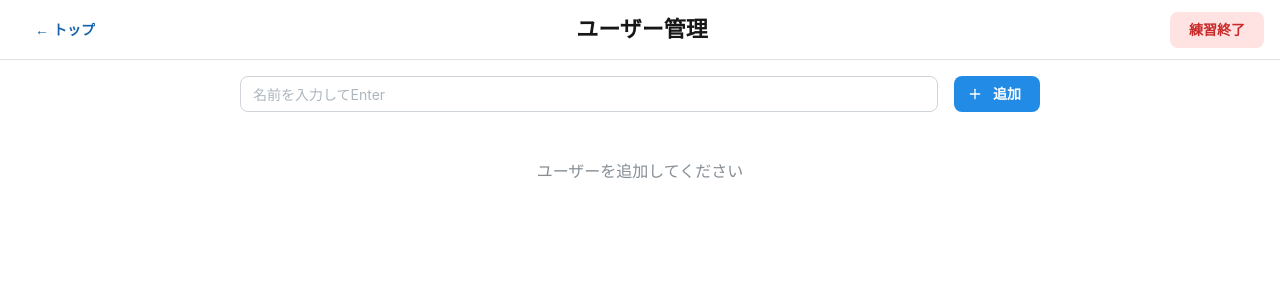
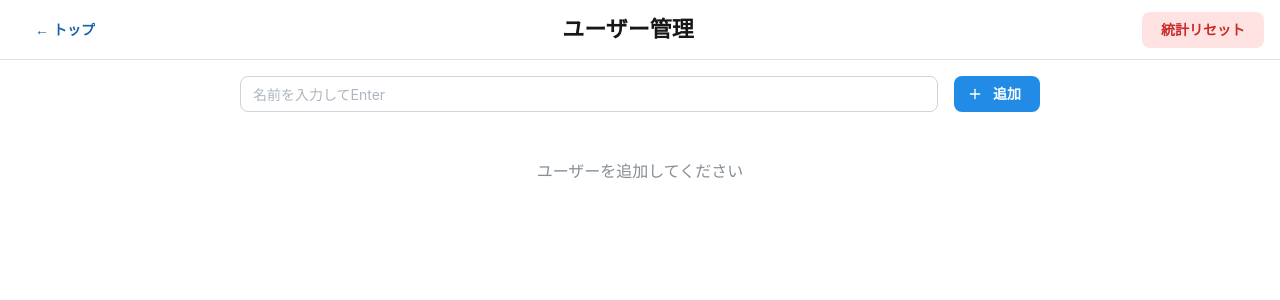
Before and after one commit to shamo-9118/match-make, a Next.js app: page /users in a window 1280 px wide. Shown: the top 300 px of the page. Built offline with nearby package versions, Linux system fonts and the light colour scheme.

Commit message:
文言修正

```diff
--- a/src/app/users/page.tsx
+++ b/src/app/users/page.tsx
@@ -49,7 +49,7 @@ export default function UsersPage() {
           <Button variant="subtle" onClick={() => router.push('/')}>← トップ</Button>
           <Title order={3}>ユーザー管理</Title>
           <Button color="red" variant="light" onClick={openReset}>
-            練習終了
+            統計リセット
           </Button>
         </Flex>
       </AppShell.Header>
@@ -139,7 +139,7 @@ export default function UsersPage() {
         }}
       />
 
-      <Modal opened={resetOpened} onClose={closeReset} title="練習終了" centered>
+      <Modal opened={resetOpened} onClose={closeReset} title="統計リセット" centered>
         <Text>参加回数・対戦履歴をリセットしますか？</Text>
         <Group mt="md" justify="flex-end">
           <Button variant="default" onClick={closeReset}>キャンセル</Button>
```
